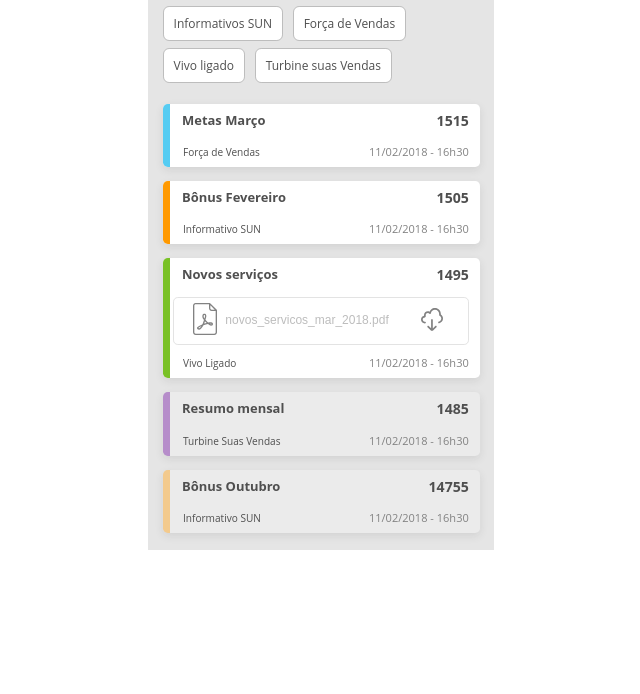
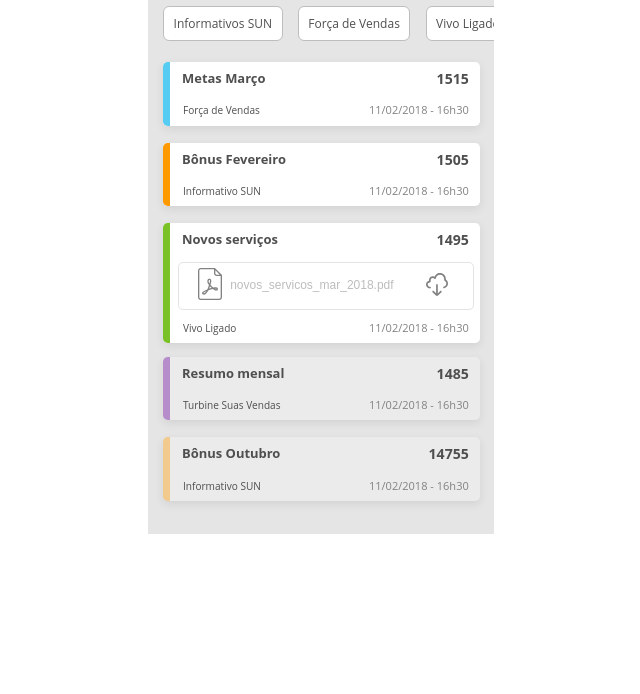
Before and after one commit to VilelaBefore/Desafio-Ui-Dev, a website: page src/index.html in a window 1280 px wide. Shown: the part 106-800 px from the top of the page, without its empty margins (319-959 px from the left). Drawn offline with Linux system fonts and the light colour scheme.

Commit message:
changes 2 - 14/03

```diff
--- a/src/index.html
+++ b/src/index.html
@@ -22,33 +22,39 @@
   </div>
 
   <p class="title-1">Categorias</p>
-  <div class="select-tag">
-    <div>
+  <ul class="select-tag">
+    <li>
       <button type="button" class="button-tag info">Informativos SUN</button>
+    </li>
+    <li>
       <button type="button" class="button-tag forca">Força de Vendas</button>
-      <button type="button" class="button-tag vivo">Vivo ligado</button>
+    </li>
+    <li>
+      <button type="button" class="button-tag vivo">Vivo Ligado</button>
+    </li>
+    <li>
       <button type="button" class="button-tag vendas">Turbine suas Vendas</button>
-    </div>
-  </div>
+    </li>
+  </ul>
 
-  <div class="list-com">
-    <div class="box-com">
+  <ul class="list-com">
+    <li class="box-com">
       <div class="border-com forca-vendas"></div>
       <p class="title-com">Metas Março</p>
       <p class="number-com">1515</p>
       <p class="category-com">Força de Vendas</p>
       <p class="date-com">11/02/2018 - 16h30</p>
-    </div>
+    </li>
 
-    <div class="box-com">
+    <li class="box-com">
       <div class="border-com informativos-sun"></div>
       <p class="title-com">Bônus Fevereiro</p>
       <p class="number-com">1505</p>
       <p class="category-com">Informativo SUN</p>
       <p class="date-com">11/02/2018 - 16h30</p>
-    </div>
+    </li>
 
-    <div class="box-com download">
+    <li class="box-com download">
       <div class="border-com vivo-ligado"></div>
       <p class="title-com">Novos serviços</p>
       <p class="number-com">1495</p>
@@ -59,24 +65,24 @@
       </button>
       <p class="category-com">Vivo Ligado</p>
       <p class="date-com">11/02/2018 - 16h30</p>
-    </div>
+    </li>
 
-    <div class="box-com lido">
+    <li class="box-com lido">
       <div class="border-com turbine-vendas"></div>
       <p class="title-com">Resumo mensal</p>
       <p class="number-com">1485</p>
       <p class="category-com">Turbine Suas Vendas</p>
       <p class="date-com">11/02/2018 - 16h30</p>
-    </div>
+    </li>
 
-    <div class="box-com lido">
+    <li class="box-com lido">
       <div class="border-com informativos-sun"></div>
       <p class="title-com">Bônus Outubro</p>
       <p class="number-com">14755</p>
       <p class="category-com">Informativo SUN</p>
       <p class="date-com">11/02/2018 - 16h30</p>
-    </div>
-  </div>
+    </li>
+  </ul>
 
 </div>
 
--- a/src/sass/base/_config.scss
+++ b/src/sass/base/_config.scss
@@ -1,7 +1,8 @@
 //   1. Global
 //   2. Tipography
 //   3. Button
-//   4. Listagem
+//   4. List
+//   5. Header
 
 
 // 1. Global
@@ -20,7 +21,7 @@ $gray: #949494;
 $white: #ffffff;
 $font-light-gray: #828282;
 $global-width: 21.63rem;
-$global-height: 41rem;
+$global-height: 40rem;
 $global-margin: 1.3rem;
 $global-radius: 0.3rem;
 
@@ -73,9 +74,10 @@ $download-border: 0.063rem solid $border;
 $download-radius: $global-radius;
 $download-padding: 0.32rem 0.75rem 0.32rem 0.4rem;
 $download-margin-top: 1.8rem;
+$download-margin-left: 0.3rem;
 
 
-// 4. Listagem
+// 4. List
 $list-widht: 19.8rem;
 $list-height: $list-widht/5;
 $list-border: none;
--- a/src/sass/button-link.scss
+++ b/src/sass/button-link.scss
@@ -17,6 +17,8 @@ a {
   margin-bottom: $select-margin;
   padding: $select-padding;
   overflow-x: scroll;
+  display: flex;
+  white-space: nowrap;
 }
 
 .button-tag {
@@ -27,7 +29,8 @@ a {
   border: $button-border;
   border-radius: $button-radius;
   padding: $button-tag-padding;
-  margin-right: 0.4rem;
+  margin-right: .94rem;
+  display: inline-block;
 
   &.info:focus {
     background-color: $categ-laranja;
@@ -58,14 +61,6 @@ a {
   }
 }
 
-.vivo {
-  margin-top: 0.4rem;
-}
-
-.vendas {
-  margin-top: 0.4rem;
-}
-
 .download-file {
   width: $download-width;
   height: $download-height;
@@ -78,6 +73,7 @@ a {
   background-color: $white;
   padding: $download-padding;
   margin-top: $download-margin-top;
+  margin-left: $download-margin-left;
   display: flex;
   justify-content: center;
 }
--- a/src/sass/images.scss
+++ b/src/sass/images.scss
@@ -10,8 +10,6 @@
   justify-content: flex-start;
   margin-right: 0.5rem;
 }
-
-
 
 .icn-menu {
   padding-left: 0.94rem;
@@ -26,9 +24,6 @@
   justify-content: flex-end;
   flex: 0 0 auto;
 }
-
-
-
 
 .icn-time {
   float: right;
--- a/src/sass/listagem.scss
+++ b/src/sass/listagem.scss
@@ -79,3 +79,7 @@
   height: $header-status-height;
   width: $header-status-width;
 }
+
+li {
+  display: inline-block;
+}
--- a/src/sass/styles.scss
+++ b/src/sass/styles.scss
@@ -1,4 +1,3 @@
-// -> Use se preferir
 @import '../../node_modules/reset-css/_reset';
 
 @import 'base/config';
--- /dev/null
+++ b/validation-report.json
@@ -0,0 +1 @@
+[{"filename":"src/index.html","error":[{"type":"error","lastLine":57,"lastColumn":65,"firstColumn":9,"message":"The element “a” must not appear as a descendant of the “button” element.","extract":">\n        <a href=\"novosservicos.pdf\" download class=\"link-button\">novos_","hiliteStart":10,"hiliteLength":57,"unwrapLine":57,"errSrcFirstPart":">\n        ","errSrcToHighlight":"<strong style=\"background-color: #FFFF80; font-weight: bold;\" title=\"Position where error was detected.\">&lt;a href=&quot;novosservicos.pdf&quot; download class=&quot;link-button&quot;&gt;</strong>","errSrcSecondPart":"novos_"}]}]
--- /dev/null
+++ b/validation-status.json
@@ -0,0 +1 @@
+{"src/index.html":false}
```
Also changed, not shown: w3cErrors/w3cErrors/srcindexhtml_validation-report.html (added, +43 -0 lines), src/assets/seu-print-aqui/comunicado-mylena.png (added), src/css/styles.css, 1 other file.
